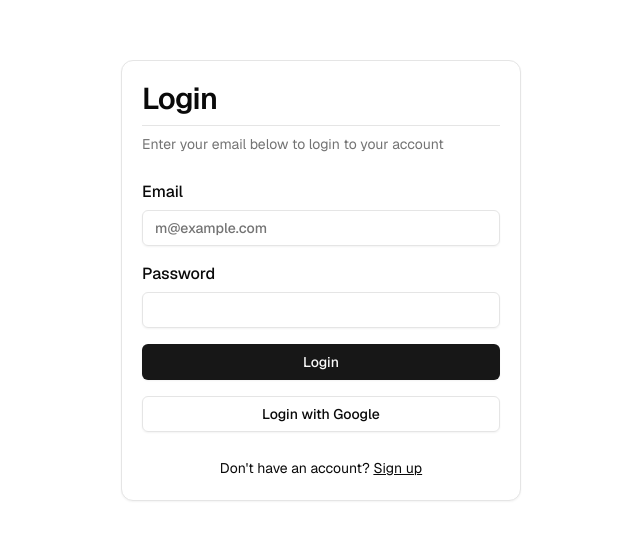
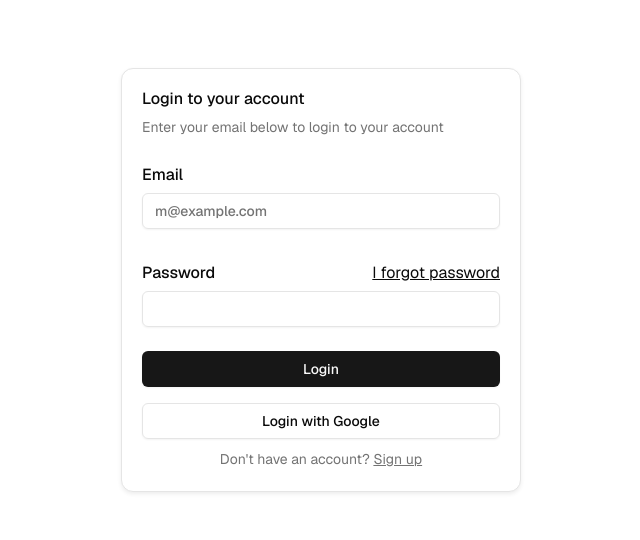
Before and after one commit to eugabrielsilva/shadstrap, a website: page examples/login.html in a window 1280 px wide. Shown: the part 120-660 px from the top of the page, without its empty margins (319-959 px from the left). Drawn offline with nearby package versions, Linux system fonts and the light colour scheme.

Commit message:
Login improvements

```diff
--- a/examples/login.html
+++ b/examples/login.html
@@ -5,25 +5,32 @@
         <meta charset="UTF-8">
         <meta name="viewport" content="width=device-width, initial-scale=1.0">
         <meta name="color-scheme" content="dark light">
-        <title>Shadstrap Demo</title>
+        <title>Shadstrap Login Demo</title>
         <link rel="stylesheet" href="../dist/shadstrap.min.css">
     </head>
 
     <body>
         <div class="screen-centered">
             <div class="container">
-                <div class="card card-sm mx-auto">
-                    <h2 class="my-0">Login</h2>
+                <div class="card card-sm mx-auto shadow-sm">
+                    <h6 class="my-0">Login to your account</h6>
                     <p class="text-secondary">Enter your email below to login to your account</p>
                     <form action="" class="form mt-4">
-                        <label>Email</label>
-                        <input type="email" placeholder="m@example.com">
-                        <label>Password</label>
-                        <input type="password">
+                        <div class="mb-3">
+                            <label class="form-label">Email</label>
+                            <input type="email" placeholder="m@example.com">
+                        </div>
+                        <div class="mb-2">
+                            <div class="col d-flex">
+                                <label class="form-label me-auto">Password</label>
+                                <span class="form-label-description"><a href="#">I forgot password</a></span>
+                            </div>
+                            <input type="password">
+                        </div>
                         <button type="submit" class="btn w-100">Login</button>
                         <button type="button" class="btn btn-outline w-100 mt-3">Login with Google</button>
                     </form>
-                    <p class="text-center mt-4">Don't have an account? <a href="">Sign up</a></p>
+                    <p class="text-center mt-2 text-secondary">Don't have an account? <a href="">Sign up</a></p>
                 </div>
             </div>
         </div>
```
